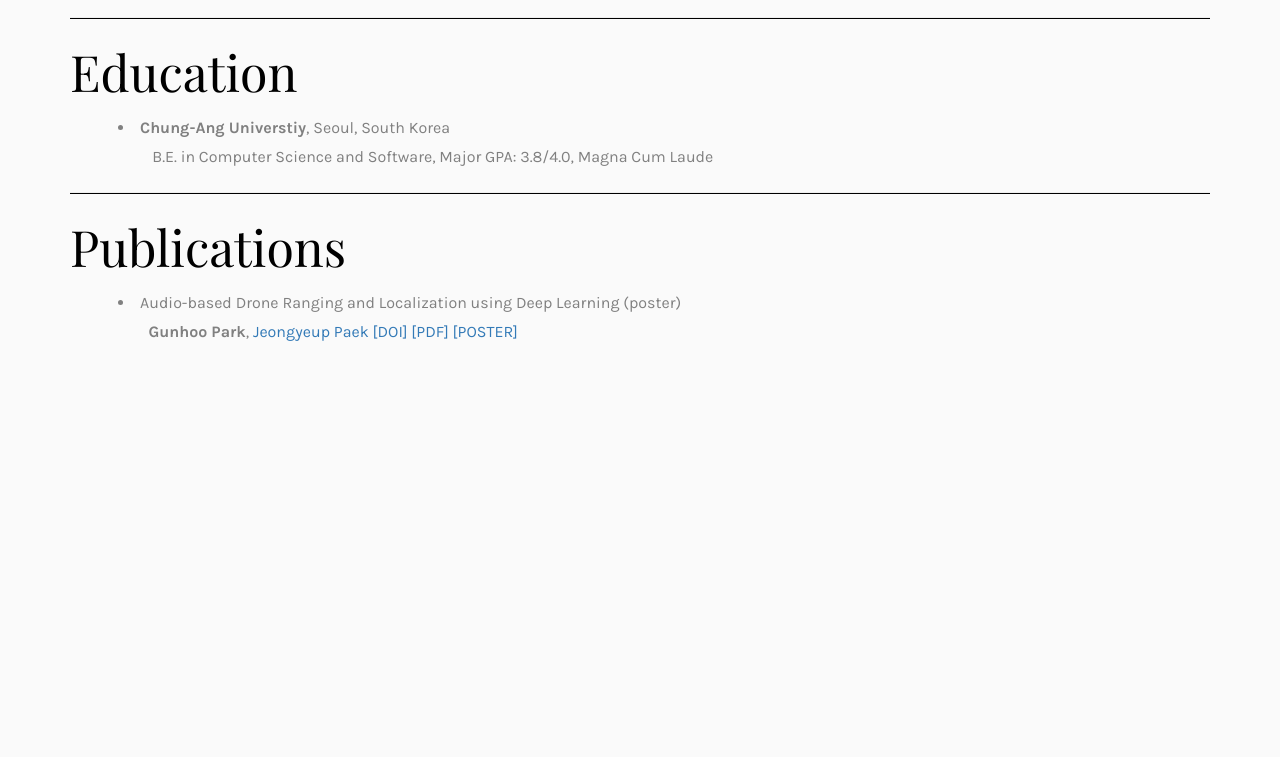
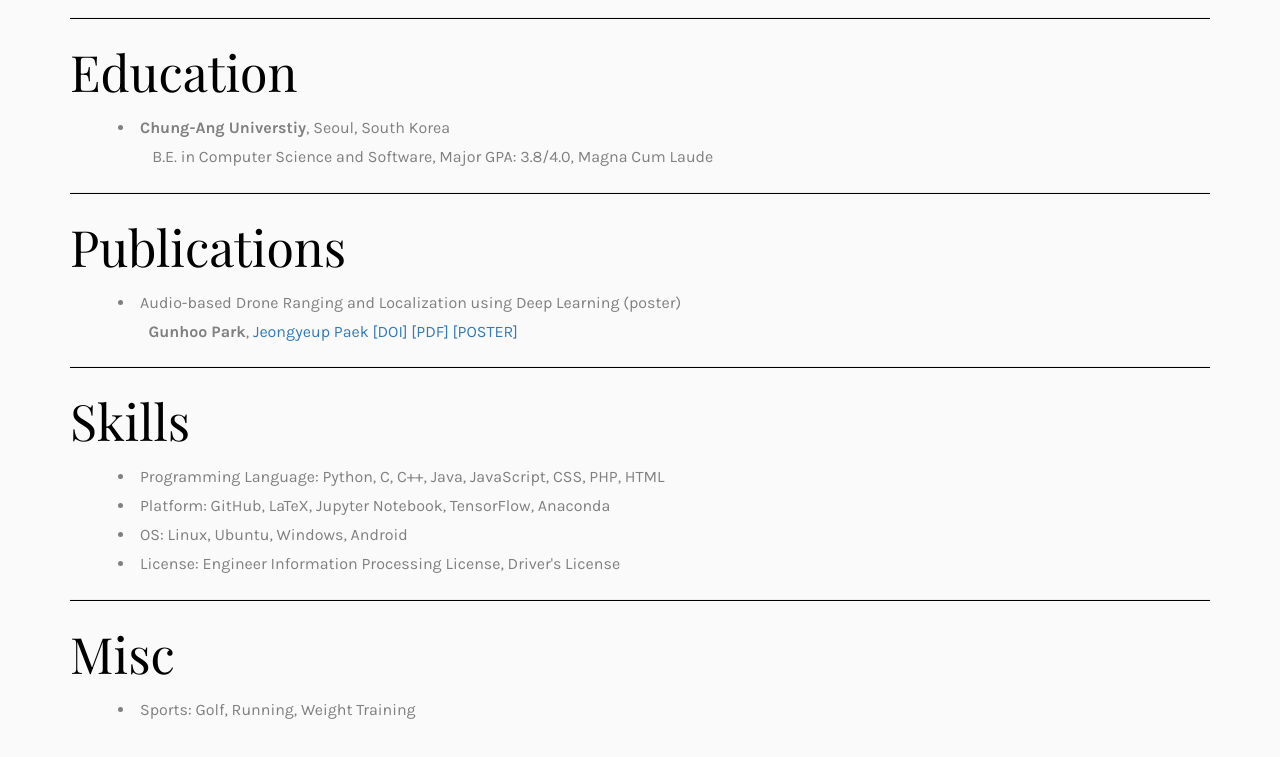
Before and after one commit to gunhoo/gunhoo.github.io, a plain HTML site: page index.html in a window 1280 px wide. Shown: the part 749-1506 px from the top of the page. Before the commit the page ends 1265 px from the top, so only its background shows below. Drawn offline with nearby package versions, Linux system fonts and the light colour scheme; a web font is replaced by a local one.

Commit message:
update Index file

```diff
--- a/index.html
+++ b/index.html
@@ -178,6 +178,25 @@
 								<a href="./documents/adr-mobisys2019-poster.pdf">[POSTER]</a>
 							</div>
 						</div>
+
+						<hr color="black" width="100%" style="height:1px">
+							<div class="about-desc">
+							<h2><span>Skills</span></h2>
+							<div class="desc">
+									<li>Programming Language: Python, C, C++, Java, JavaScript, CSS, PHP, HTML</li>
+									<li>Platform: GitHub, LaTeX, Jupyter Notebook, TensorFlow, Anaconda</li>
+									<li>OS: Linux, Ubuntu, Windows, Android</li>
+									<li>License: Engineer Information Processing License, Driver's License</li>
+								</div>
+							</div>
+
+						<hr color="black" width="100%" style="height:1px">
+							<div class="about-desc">
+							<h2><span>Misc</span></h2>
+								<div class="desc">
+									<li>Sports: Golf, Running, Weight Training</li>
+								</div>
+							</div>
 
 <!--
 						<hr color="black" width="100%" style="height:1px">
```
